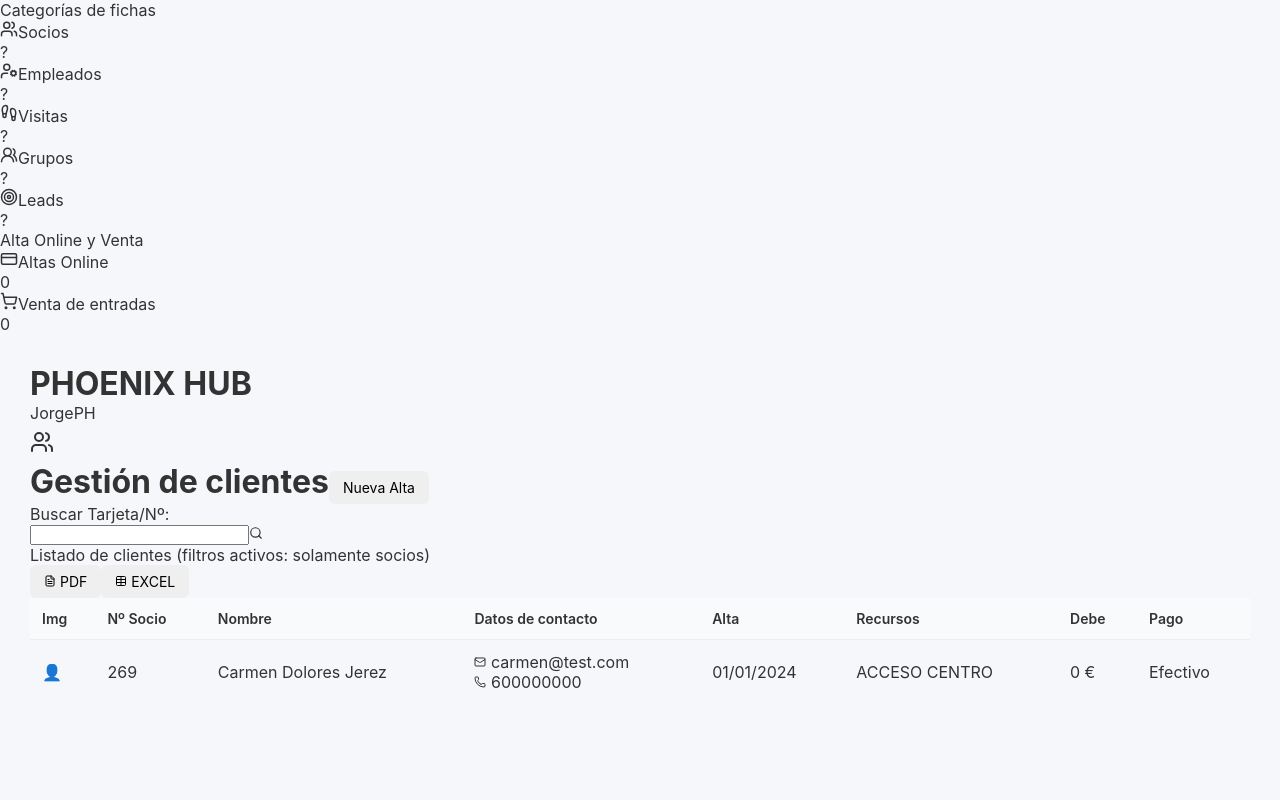
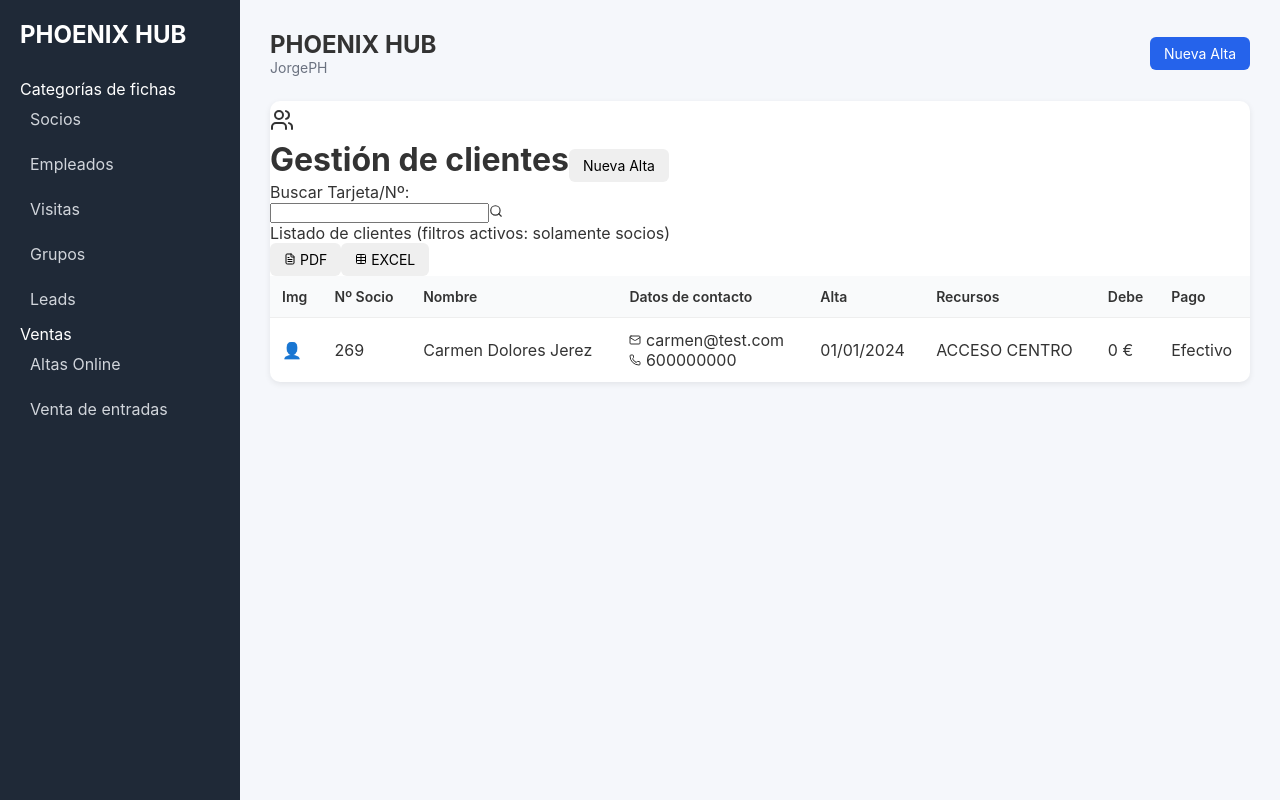
Before and after one commit to jorge212313cdfdws/crm-backend, a React (Vite) app in the folder frontend/: page / in a window 1280 px wide. Built offline with nearby package versions, Linux system fonts and the light colour scheme; no server answers.

Commit message:
cambios para conectarlo a supabase

```diff
--- a/frontend/src/App.jsx
+++ b/frontend/src/App.jsx
@@ -5,57 +5,59 @@ import { ClientesTable } from "./pages/clientes/ClientesTable";
 import "./index.css";
 
 function App() {
-
   const [clientes, setClientes] = useState([]);
 
   useEffect(() => {
-
     const fetchClientes = async () => {
       try {
-
         const res = await axios.get("http://localhost:8080/api/clientes");
         setClientes(res.data);
-
       } catch (err) {
-
-        console.log("Backend no disponible");
-
+        console.log("Backend no disponible, cargando datos de prueba");
         setClientes([
           {
             id: 1,
             numeroSocio: 269,
             nombre: "Carmen Dolores Jerez",
             email: "carmen@test.com",
-            deuda: 0,
-            recurso: "ACCESO CENTRO"
+            telefono: "600000000",
+            alta: "01/01/2024",
+            recurso: "ACCESO CENTRO",
+            debe: 0,
+            pago: "Efectivo"
           }
         ]);
       }
     };
-
     fetchClientes();
-
   }, []);
 
   return (
+    /* 1. Usamos "app-layout" para activar el flexbox del CSS */
+    <div className="app-layout">
 
-    <div className="layout">
-
+      {/* 2. El Sidebar se posicionará a la izquierda automáticamente */}
       <Sidebar />
 
+      {/* 3. "content" tomará el resto del espacio y tendrá scroll si es necesario */}
       <div className="content">
 
-        <header className="topbar">
-          <h1>PHOENIX HUB</h1>
-          <span>JorgePH</span>
+        {/* 4. Usamos "page-header" para que el título y el usuario se alineen bien */}
+        <header className="page-header">
+          <div>
+            <h1>PHOENIX HUB</h1>
+            <p style={{ color: '#6b7280', fontSize: '14px' }}>JorgePH</p>
+          </div>
+          <button className="primary">Nueva Alta</button>
         </header>
 
-        <ClientesTable clientes={clientes} />
+        {/* 5. La tabla se renderiza dentro del contenedor blanco con sombra */}
+        <div className="table-container">
+          <ClientesTable clientes={clientes} />
+        </div>
 
       </div>
-
     </div>
-
   );
 }
 
--- a/frontend/src/components/layout/Sidebar.jsx
+++ b/frontend/src/components/layout/Sidebar.jsx
@@ -1,36 +1,21 @@
-import { Users, UserCog, Footprints, Users2, Target, CreditCard, ShoppingCart } from 'lucide-react';
-
-const SidebarItem = ({ icon: Icon, label, active, count }) => (
-  <div className={`flex items-center justify-between p-3 cursor-pointer transition-all border-b border-gray-100 ${active ? 'bg-[#337ab7] text-white shadow-inner' : 'hover:bg-gray-50 text-gray-700'}`}>
-    <div className="flex items-center gap-3">
-      <Icon size={18} className={active ? 'text-white' : 'text-blue-500'} />
-      <span className="text-[13px] font-bold uppercase tracking-tight">{label}</span>
-    </div>
-    {count && (
-      <div className="bg-gray-400 text-white text-[10px] font-bold rounded-full w-4 h-4 flex items-center justify-center">
-        {count}
-      </div>
-    )}
-  </div>
-);
+import React from 'react';
 
 export const Sidebar = () => {
   return (
-    <aside className="w-64 bg-white shadow-xl border-l border-gray-200 h-full flex flex-col">
-      <div className="p-3 bg-[#f9f9f9] border-b font-black text-[#337ab7] text-[11px] uppercase tracking-widest">
-        Categorías de fichas
-      </div>
-      <SidebarItem icon={Users} label="Socios" active count="?" />
-      <SidebarItem icon={UserCog} label="Empleados" count="?" />
-      <SidebarItem icon={Footprints} label="Visitas" count="?" />
-      <SidebarItem icon={Users2} label="Grupos" count="?" />
-      <SidebarItem icon={Target} label="Leads" count="?" />
+    <aside className="sidebar">
+      <h2>PHOENIX HUB</h2>
+      <nav>
+        <p className="section-title">Categorías de fichas</p>
+        <a href="#">Socios</a>
+        <a href="#">Empleados</a>
+        <a href="#">Visitas</a>
+        <a href="#">Grupos</a>
+        <a href="#">Leads</a>
 
-      <div className="p-3 bg-[#f9f9f9] border-b border-t mt-4 font-black text-[#337ab7] text-[11px] uppercase tracking-widest">
-        Alta Online y Venta
-      </div>
-      <SidebarItem icon={CreditCard} label="Altas Online" count="0" />
-      <SidebarItem icon={ShoppingCart} label="Venta de entradas" count="0" />
+        <p className="section-title">Ventas</p>
+        <a href="#">Altas Online</a>
+        <a href="#">Venta de entradas</a>
+      </nav>
     </aside>
   );
 };
--- a/frontend/tailwind.config.js
+++ /dev/null
@@ -1,16 +0,0 @@
-/** @type {import('tailwindcss').Config} */
-export default {
-  content: [
-    "./index.html",
-    "./src/**/*.{js,ts,jsx,tsx}",
-  ],
-  theme: {
-    extend: {
-      colors: {
-        'phoenix-blue': '#337ab7',
-        'phoenix-dark': '#1a1a1a',
-      }
-    },
-  },
-  plugins: [],
-}
```
Also changed, not shown: 2 other files (tests, documents, lock files or other folders).
